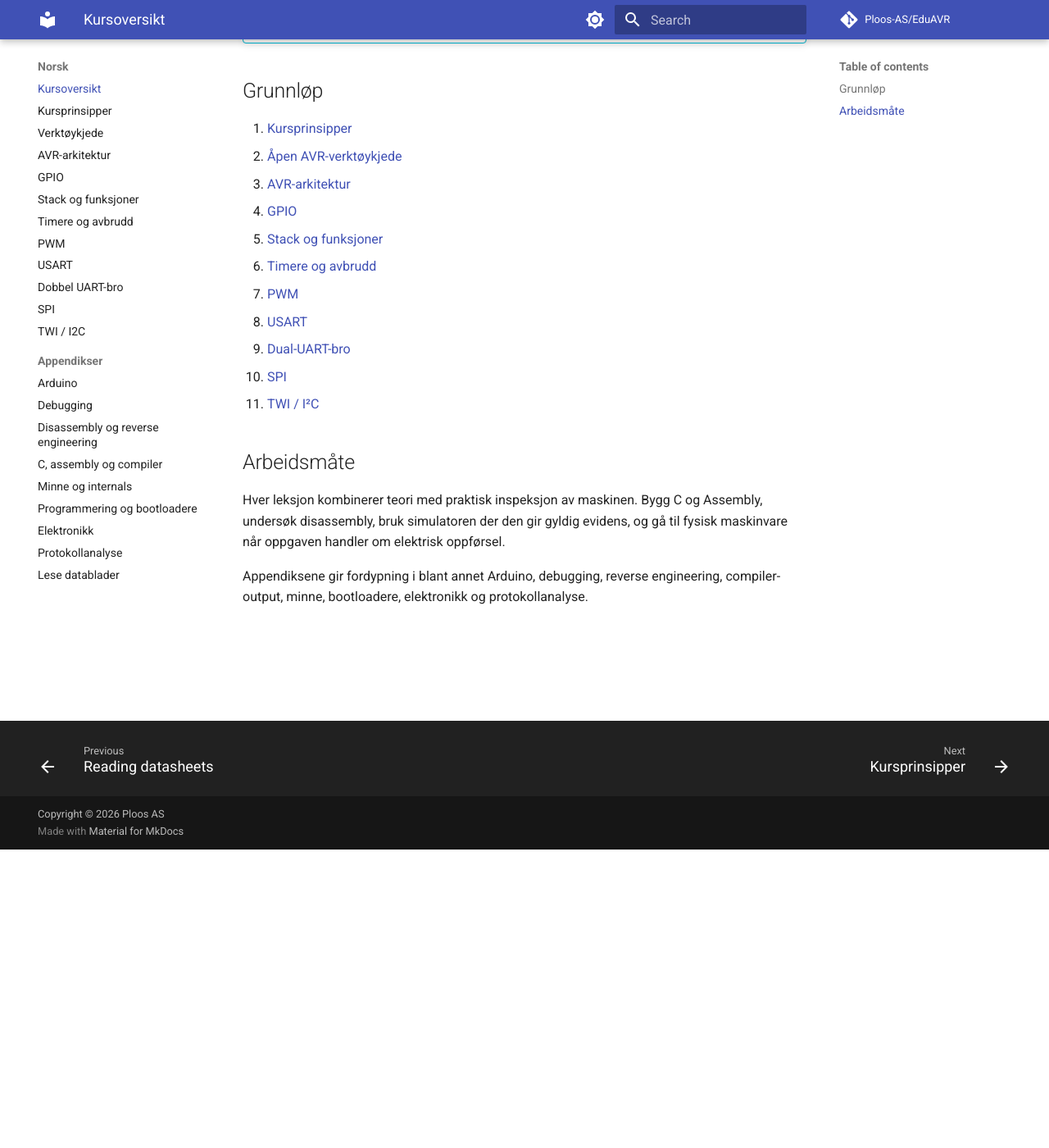
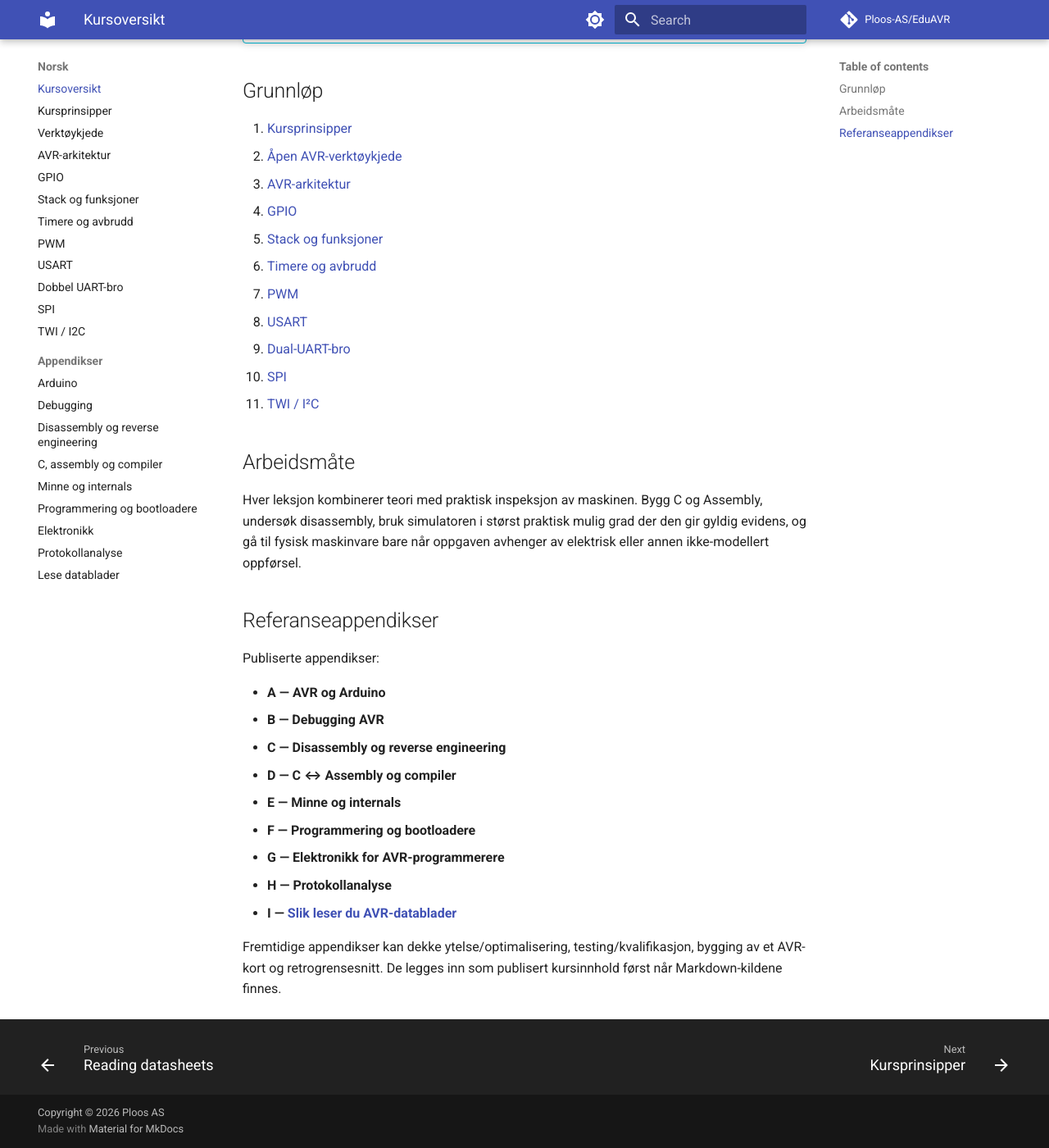
Before and after one commit to Ploos-AS/EduAVR, an MkDocs documentation site: the page built from docs/no/COURSE_OUTLINE.md, in a window 1280 px wide and 1400 px high, scrolled down 364 px. Shown: the whole window at 82% size. Built offline with MkDocs 1.6.1 and Material for MkDocs 9.7.7, drawn with Linux system fonts in a browser that asks for light colours; comment, search, counter and statistics services are not loaded.

Commit message:
docs: publish datasheet appendix in course outlines

```diff
--- a/docs/no/COURSE_OUTLINE.md
+++ b/docs/no/COURSE_OUTLINE.md
@@ -21,6 +21,20 @@ EduAVR lærer AVR fra maskinvaren og opp, med **Assembly og C side om side**.
 
 ## Arbeidsmåte
 
-Hver leksjon kombinerer teori med praktisk inspeksjon av maskinen. Bygg C og Assembly, undersøk disassembly, bruk simulatoren der den gir gyldig evidens, og gå til fysisk maskinvare når oppgaven handler om elektrisk oppførsel.
+Hver leksjon kombinerer teori med praktisk inspeksjon av maskinen. Bygg C og Assembly, undersøk disassembly, bruk simulatoren i størst praktisk mulig grad der den gir gyldig evidens, og gå til fysisk maskinvare bare når oppgaven avhenger av elektrisk eller annen ikke-modellert oppførsel.
 
-Appendiksene gir fordypning i blant annet Arduino, debugging, reverse engineering, compiler-output, minne, bootloadere, elektronikk og protokollanalyse.
+## Referanseappendikser
+
+Publiserte appendikser:
+
+- **A — AVR og Arduino**
+- **B — Debugging AVR**
+- **C — Disassembly og reverse engineering**
+- **D — C ↔ Assembly og compiler**
+- **E — Minne og internals**
+- **F — Programmering og bootloadere**
+- **G — Elektronikk for AVR-programmerere**
+- **H — Protokollanalyse**
+- **I — [Slik leser du AVR-datablader](appendix-i-reading-datasheets.md)**
+
+Fremtidige appendikser kan dekke ytelse/optimalisering, testing/kvalifikasjon, bygging av et AVR-kort og retrogrensesnitt. De legges inn som publisert kursinnhold først når Markdown-kildene finnes.
```
